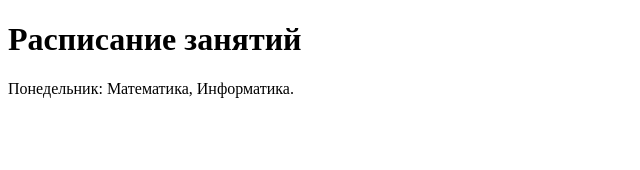
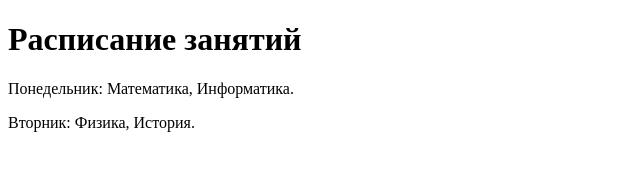
Before and after one commit to amina10106/edu_project, a plain HTML site: page index.html in a window 1280 px wide. Shown: the whole page, without its empty margins (0-640 px from the left). Drawn offline with Linux system fonts and the light colour scheme.

Commit message:
Update: Добавлен вторник в расписание

```diff
--- a/index.html
+++ b/index.html
@@ -4,5 +4,6 @@
 <body>
     <h1>Расписание занятий</h1>
     <p>Понедельник: Математика, Информатика.</p>
+    <p>Вторник: Физика, История.</p>
 </body>
 </html>
```
